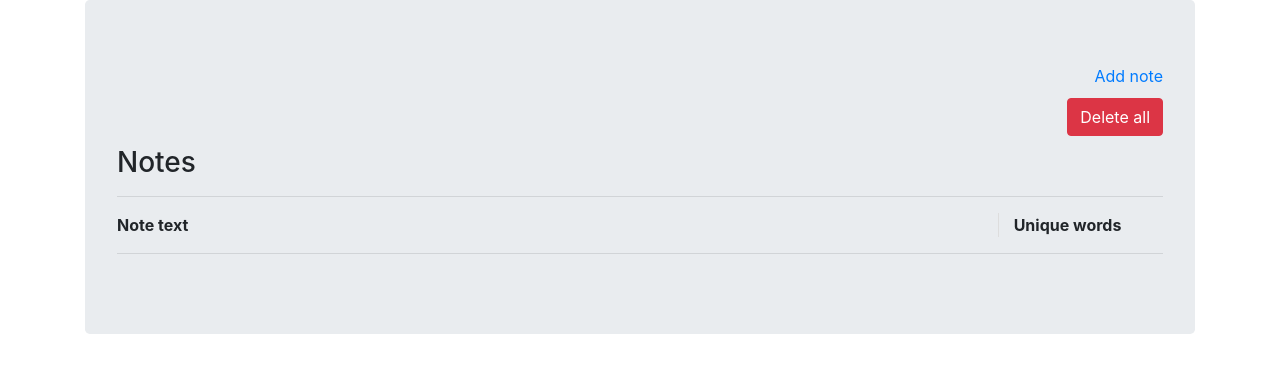
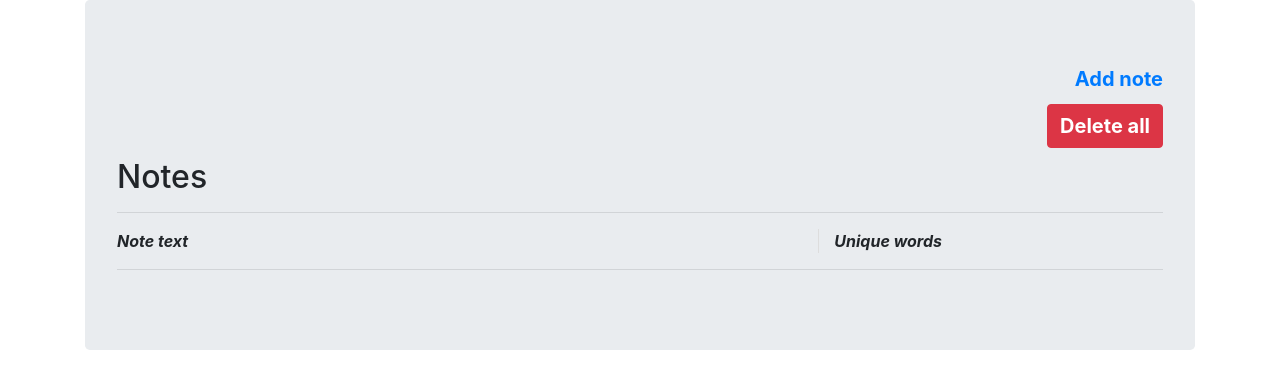
Before and after one commit to antonmyronyuk/task1, a Flask app: page / in a window 1280 px wide. Shown: the top 389 px of the page. Run offline with Flask 2, Linux system fonts and the light colour scheme; data that the repository does not hold is empty; some libraries are stand-ins or nearby versions.

Commit message:
little restyling

```diff
--- a/app/static/css/main.css
+++ b/app/static/css/main.css
@@ -1,13 +1,18 @@
 .notes-link, .add-note-link, .delete-notes {
+    margin-bottom: 10px;
     text-align: right;
-    margin-bottom: 10px;
 }
+.notes-link, .add-note-link, #deleteNotes {
+    font-size: 20px;
+    font-weight: bold;
+}
+
 
 #noteButton {
     margin-top: 10px;
     margin-bottom: 10px;
     padding: 10px 20px 10px 20px;
-    width: 20%;
+    width: 100%;
     font-weight: bold;
 }
 
--- a/app/templates/notes.html
+++ b/app/templates/notes.html
@@ -10,25 +10,25 @@
             Delete all
         </button>
     </div>
-    <h3>Notes</h3>
+    <h2>Notes</h2>
     <hr>
     <div class="notes">
         <div class="row">
-            <div class="col-10 note-text">
-                <b>Note text</b>
+            <div class="col-8 note-text">
+                <em><b>Note text</b></em>
             </div>
-            <div class="col-2">
-                <b>Unique words</b>
+            <div class="col-4">
+                <em><b>Unique words</b></em>
             </div>
         </div>
         <hr>
         <div id="notesData">
             {% for note in notes %}
             <div class="row">
-                <div class="col-10 note-text">
+                <div class="col-8 note-text">
                     {{ note.text }}
                 </div>
-                <div class="col-2">
+                <div class="col-4">
                     {{ note.unique_count }}
                 </div>
             </div>
```
